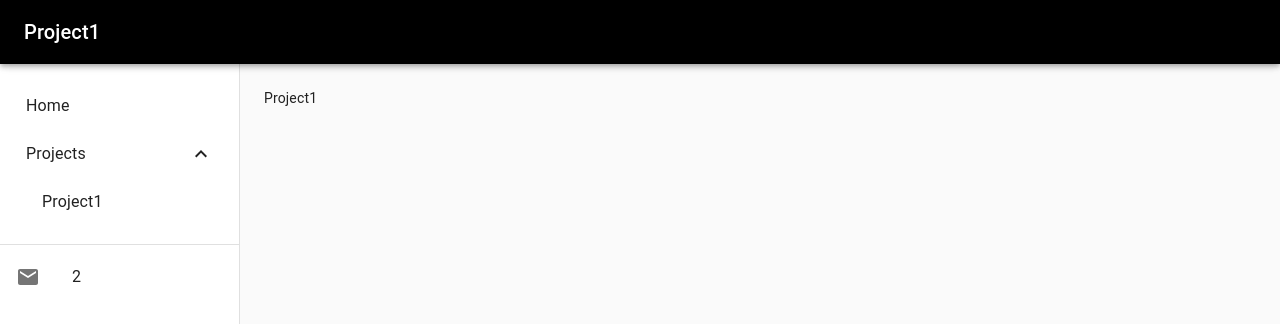
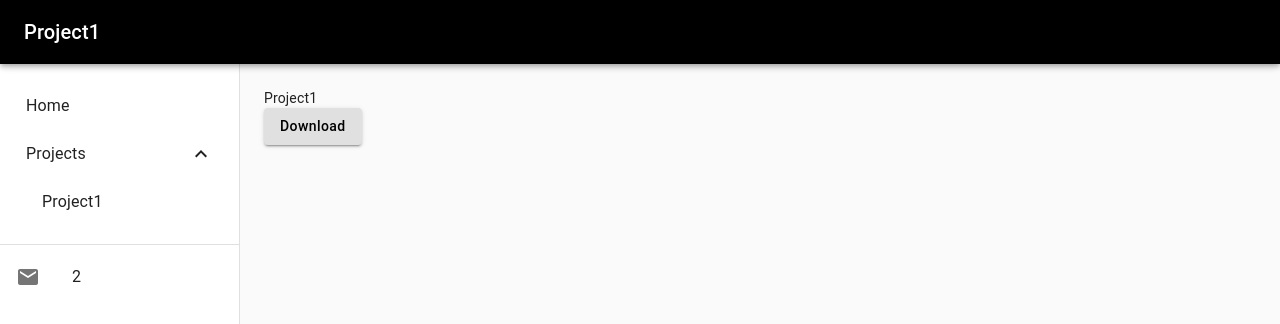
Before and after one commit to GreatGameDota/website, a React (Create React App) app: page /projects/project1 in a window 1280 px wide. Shown: the top 324 px of the page. Built offline with nearby package versions, Linux system fonts and the light colour scheme.

Commit message:
Add test download button

```diff
--- a/src/components/Project1.js
+++ b/src/components/Project1.js
@@ -1,11 +1,20 @@
-import React, { Component } from 'react'
+import React, { Component } from 'react';
+import { withStyles } from '@material-ui/styles';
+import Button from '@material-ui/core/Button';
+import styles from '../styles/Project1Styles';
 
-export default class Project1 extends Component {
-  render() {
-    return (
-      <div>
-        Project1
-      </div>
-    )
-  }
+class Project1 extends Component {
+	render () {
+		const { classes } = this.props;
+		return (
+			<div>
+				Project1
+        <br></br>
+				<Button variant='contained' className={classes.button}>
+					<a href='https://github.com/GreatGameDota/my-website/archive/master.zip'>Download</a>
+				</Button>
+			</div>
+		);
+	}
 }
+export default withStyles(styles)(Project1);
--- /dev/null
+++ b/src/styles/Project1Styles.js
@@ -0,0 +1,9 @@
+export default {
+	button: {
+		'& a': {
+			color: '#000000',
+      textDecoration: 'none',
+      textTransform: 'none'
+		}
+	}
+};
```
